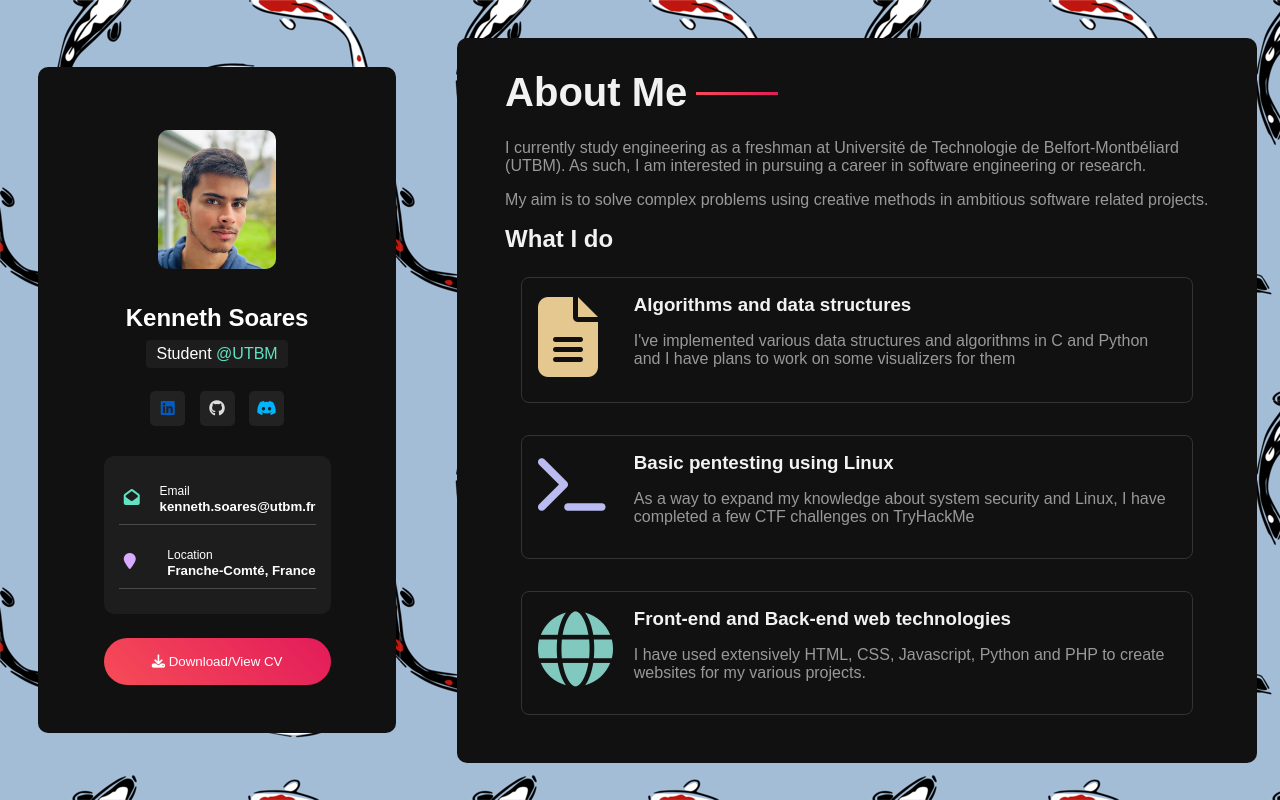
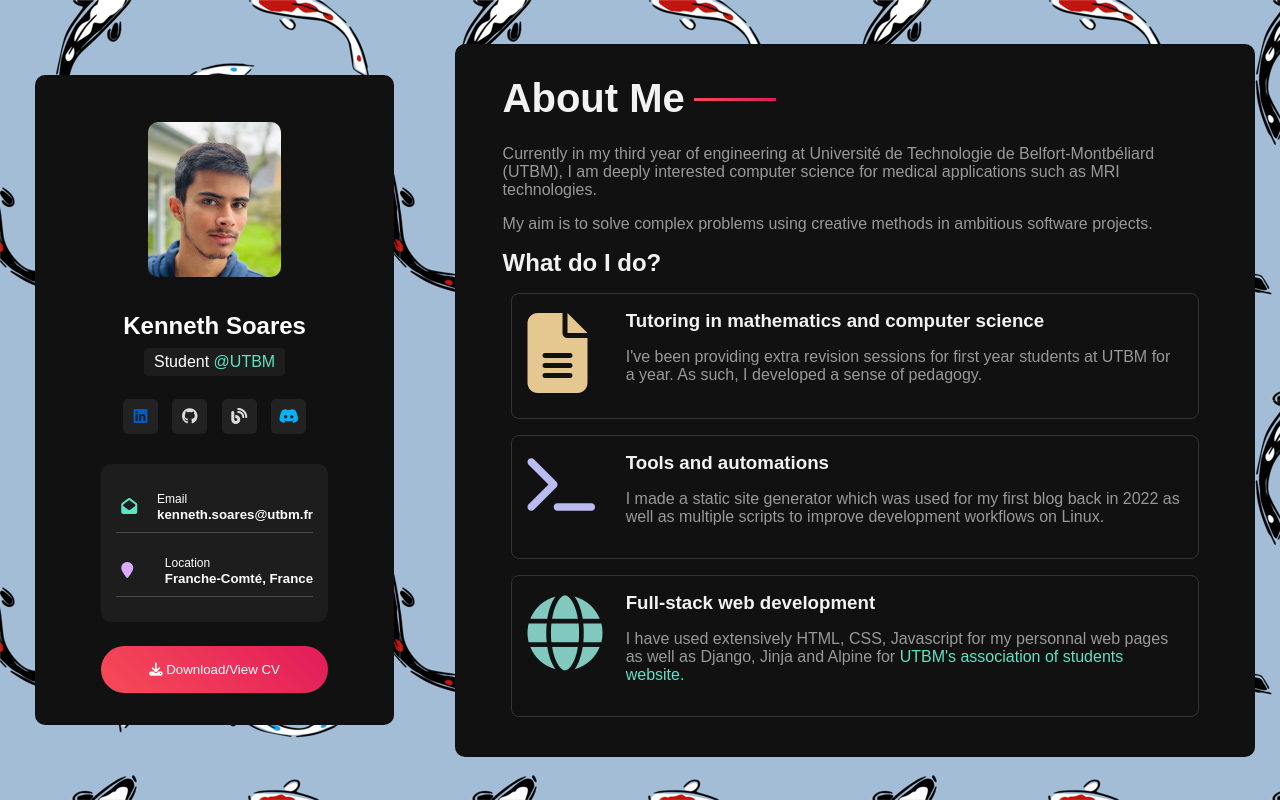
Before and after one commit to ken-soares/website-CV, a plain HTML site: page index.html in a window 1280 px wide. Drawn offline with Linux system fonts and the light colour scheme.

Commit message:
updated website

```diff
--- a/index.html
+++ b/index.html
@@ -37,7 +37,8 @@
                         <div class="social">
                             <a href="https://www.linkedin.com/in/kenneth-soares-67b5b7252/" target="_blank" rel="noopener noreferrer"><i class="fab fa-linkedin" style="color:var(--light-blue)"></i></a>
                             <a href="https://github.com/ken-soares" target="_blank" rel="noopener noreferrer"><i class="fab fa-github"></i></a>
-                            <a onclick="copyDiscord('uwutorrent')"><i class="fab fa-discord" style="color:var(--skyblue)"></i></a>
+                            <a href="blog/"><i class="fa-solid fa-blog"></i></a>
+                            <a onclick="copyDiscord('ut.torrent')"><i class="fab fa-discord" style="color:var(--skyblue)"></i></a>
                         </div>
 
 
@@ -75,17 +76,17 @@
             <div class="about">
                 <h1>About Me</h1>
 
-                <p>I currently study engineering as a freshman at
-                Université de Technologie de Belfort-Montbéliard (UTBM).
-                As such, I am interested in pursuing a career in software
-                engineering or research.
+                <p>
+                Currently in my third year of engineering at Université de
+                Technologie de Belfort-Montbéliard (UTBM), I am deeply interested
+                computer science for medical applications such as MRI technologies.
                 </p>
 
                 <p> My aim is to solve complex problems using creative methods
-                in ambitious software related projects.
+                in ambitious software projects.
                 </p>
 
-                <h2>What I do</h2>
+                <h2>What do I do?</h2>
                 <div class="work">
 
                     <div class="workbox">
@@ -93,10 +94,10 @@
                             <i class="fa-solid fa-file-lines" style="color:#e5c890;"></i>
                         </div>
                         <div class="desc">
-                            <h3>Algorithms and data structures</h3>
-                            <p>I've implemented various data structures
-                            and algorithms in C and Python and I have
-                            plans to work on some visualizers for them</p>
+                            <h3>Tutoring in mathematics and computer science</h3>
+                            <p>I've been providing extra revision sessions for
+                            first year students at UTBM for a year. As such, I developed
+                            a sense of pedagogy.</p>
                         </div>
                     </div>
 
@@ -105,10 +106,10 @@
                             <i class="fa-solid fa-terminal" style="color:#babbf1;"></i>
                         </div>
                         <div class="desc">
-                            <h3>Basic pentesting using Linux</h3>
-                            <p>As a way to expand my knowledge about system
-                            security and Linux, I have completed a few CTF challenges
-                            on TryHackMe</p>
+                            <h3>Tools and automations</h3>
+                            <p>I made a static site generator which was used for my first
+                            blog back in 2022 as well as multiple scripts to improve
+                            development workflows on Linux.</p>
                         </div>
                     </div>
 
@@ -119,9 +120,10 @@
                             <i class="fa-solid fa-globe" style="color:#81c8be;"></i>
                         </div>
                         <div class="desc">
-                            <h3>Front-end and Back-end web technologies</h3>
-                            <p>I have used extensively HTML, CSS, Javascript, Python
-                            and PHP to create websites for my various projects.</p>
+                            <h3>Full-stack web development</h3>
+                            <p>I have used extensively HTML, CSS, Javascript for
+                            my personnal web pages as well as Django, Jinja and Alpine
+                            for <a href="https://ae.utbm.fr">UTBM's association of students website.</a></p>
                         </div>
                     </div>
 
--- a/style.css
+++ b/style.css
@@ -61,12 +61,12 @@ body {
 .profile-card{
     background:#111;
     max-width:28%;
-    padding:3rem;
+    padding:2rem;
     border-radius:10px;
     min-height:400px;
     position:relative;
     color:#fff;
-    margin:15px;
+    margin:10px;
     display:flex;
     justify-content:space-between;
     align-items:center;
@@ -139,6 +139,9 @@ body {
     text-align:center;
     border-radius:5px;
     transition:0.5s;
+    display: inline-flex;
+    justify-content: center;
+    align-items:center;
 }
 
 .contact-info a {
@@ -153,12 +156,15 @@ body {
 }
 
 .profile-details .intro .ut-link{
+}
+
+a {
     text-decoration:none;
     color: var(--light-green);
     transition: 2s;
 }
 
-.profile-details .intro .ut-link:hover{
+a:hover{
     color: var(--light-purple);
 }
 
@@ -243,7 +249,7 @@ body {
     border-radius:8px;
     border: 1px solid #333;
     padding: 1rem;
-    margin:1rem;
+    margin:0.5rem;
 }
 
 .work .workbox .desc{
```
Also changed, not shown: blog/index.html (added, +26 -0 lines), blog/markdown/erasmus.md (added, +7 -0 lines), blog/post/the-erasmus-experience.html (added, +25 -0 lines), blog/templates/base.html (added, +13 -0 lines), blog/templates/home.html (added, +15 -0 lines), blog/templates/post.html (added, +15 -0 lines), blog/static/styles.css (added).
